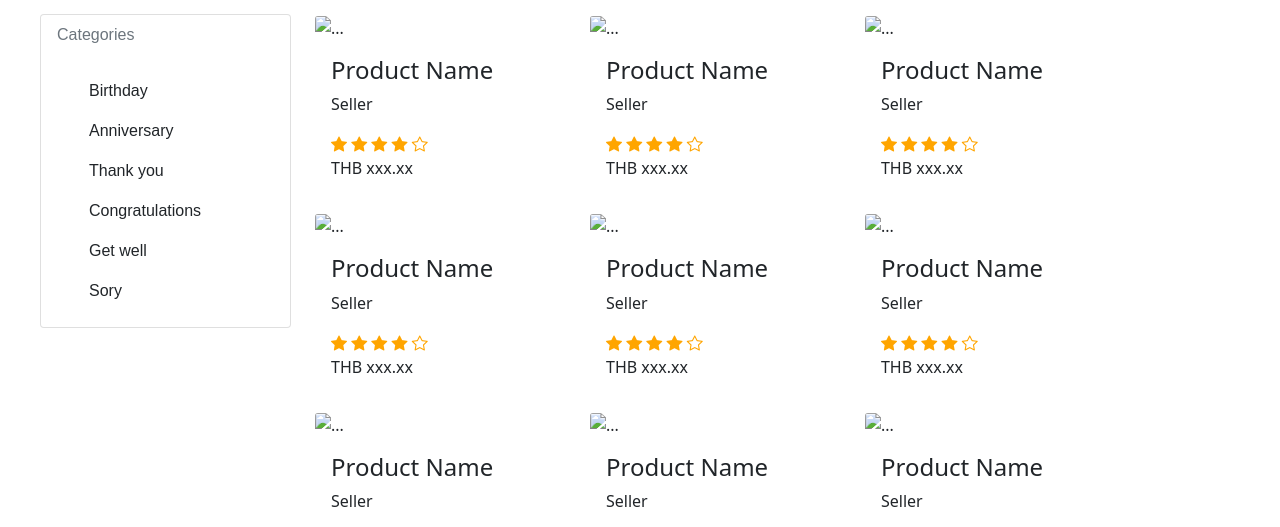
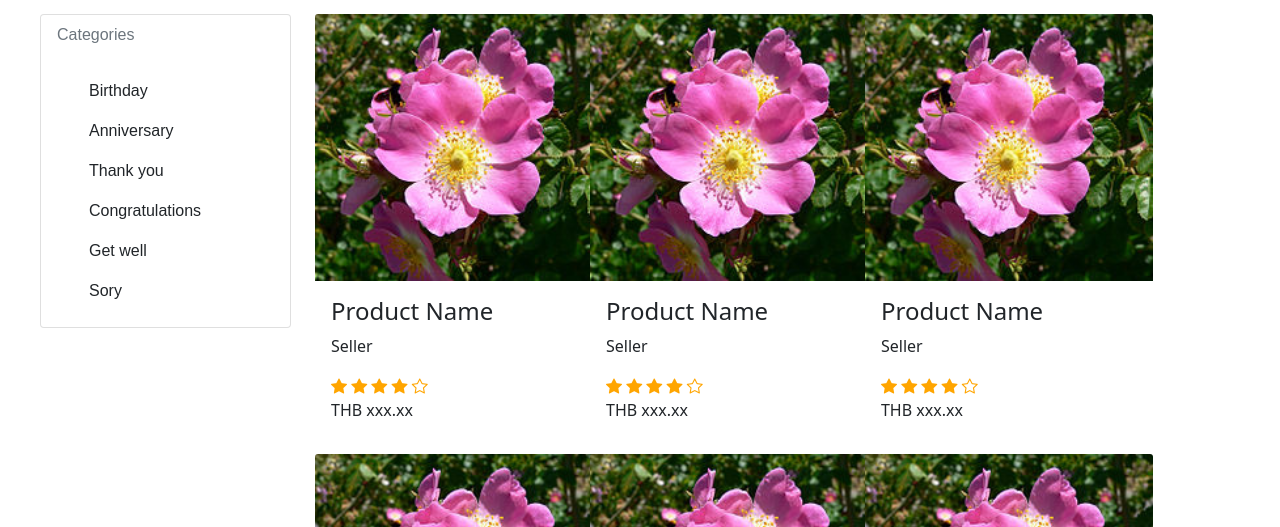
Before and after one commit to xxbbgun/2020M4_04, a plain HTML site: page index.html in a window 1280 px wide. Shown: the part 398-925 px from the top of the page. Drawn offline with nearby package versions, Linux system fonts and the light colour scheme; the site is published under a folder, as on GitHub Pages, so addresses that start at the root find nothing.

Commit message:
commit5
แก้ไขรูป

```diff
--- a/index.html
+++ b/index.html
@@ -91,7 +91,7 @@
                     <div class="row">
                         <div class="col-lg-4 col-md-6 col-sm-12">
                             <div class="card-item" style="width: 18rem">
-                                <img src="/GetImageAttachment.jpg" class="card-img-top" alt="..." width="180px"
+                                <img src="GetImageAttachment.jpg" class="card-img-top" alt="..." width="180px"
                                     height="auto" />
                                 <div class="card-body">
                                     <h4>Product Name</h4>
@@ -107,7 +107,7 @@
                         </div>
                         <div class="col-lg-4 col-md-6 col-sm-12">
                             <div class="card-item" style="width: 18rem">
-                                <img src="/GetImageAttachment.jpg" class="card-img-top" alt="..." width="180px"
+                                <img src="GetImageAttachment.jpg" class="card-img-top" alt="..." width="180px"
                                     height="auto" />
                                 <div class="card-body">
                                     <h4>Product Name</h4>
@@ -123,7 +123,7 @@
                         </div>
                         <div class="col-lg-4 col-md-6 col-sm-12">
                             <div class="card-item" style="width: 18rem">
-                                <img src="/GetImageAttachment.jpg" class="card-img-top" alt="..." width="180px"
+                                <img src="GetImageAttachment.jpg" class="card-img-top" alt="..." width="180px"
                                     height="auto" />
                                 <div class="card-body">
                                     <h4>Product Name</h4>
@@ -139,7 +139,7 @@
                         </div>
                         <div class="col-lg-4 col-md-6 col-sm-12">
                             <div class="card-item" style="width: 18rem">
-                                <img src="/GetImageAttachment.jpg" class="card-img-top" alt="..." width="180px"
+                                <img src="GetImageAttachment.jpg" class="card-img-top" alt="..." width="180px"
                                     height="auto" />
                                 <div class="card-body">
                                     <h4>Product Name</h4>
@@ -155,7 +155,7 @@
                         </div>
                         <div class="col-lg-4 col-md-6 col-sm-12">
                             <div class="card-item" style="width: 18rem">
-                                <img src="/GetImageAttachment.jpg" class="card-img-top" alt="..." width="180px"
+                                <img src="GetImageAttachment.jpg" class="card-img-top" alt="..." width="180px"
                                     height="auto" />
                                 <div class="card-body">
                                     <h4>Product Name</h4>
@@ -171,7 +171,7 @@
                         </div>
                         <div class="col-lg-4 col-md-6 col-sm-12">
                             <div class="card-item" style="width: 18rem">
-                                <img src="/GetImageAttachment.jpg" class="card-img-top" alt="..." width="180px"
+                                <img src="GetImageAttachment.jpg" class="card-img-top" alt="..." width="180px"
                                     height="auto" />
                                 <div class="card-body">
                                     <h4>Product Name</h4>
@@ -187,7 +187,7 @@
                         </div>
                         <div class="col-lg-4 col-md-6 col-sm-12">
                             <div class="card-item" style="width: 18rem">
-                                <img src="/GetImageAttachment.jpg" class="card-img-top" alt="..." width="180px"
+                                <img src="GetImageAttachment.jpg" class="card-img-top" alt="..." width="180px"
                                     height="auto" />
                                 <div class="card-body">
                                     <h4>Product Name</h4>
@@ -203,7 +203,7 @@
                         </div>
                         <div class="col-lg-4 col-md-6 col-sm-12">
                             <div class="card-item" style="width: 18rem">
-                                <img src="/GetImageAttachment.jpg" class="card-img-top" alt="..." width="180px"
+                                <img src="GetImageAttachment.jpg" class="card-img-top" alt="..." width="180px"
                                     height="auto" />
                                 <div class="card-body">
                                     <h4>Product Name</h4>
@@ -219,7 +219,7 @@
                         </div>
                         <div class="col-lg-4 col-md-6 col-sm-12">
                             <div class="card-item" style="width: 18rem">
-                                <img src="/GetImageAttachment.jpg" class="card-img-top" alt="..." width="180px"
+                                <img src="GetImageAttachment.jpg" class="card-img-top" alt="..." width="180px"
                                     height="auto" />
                                 <div class="card-body">
                                     <h4>Product Name</h4>
```
